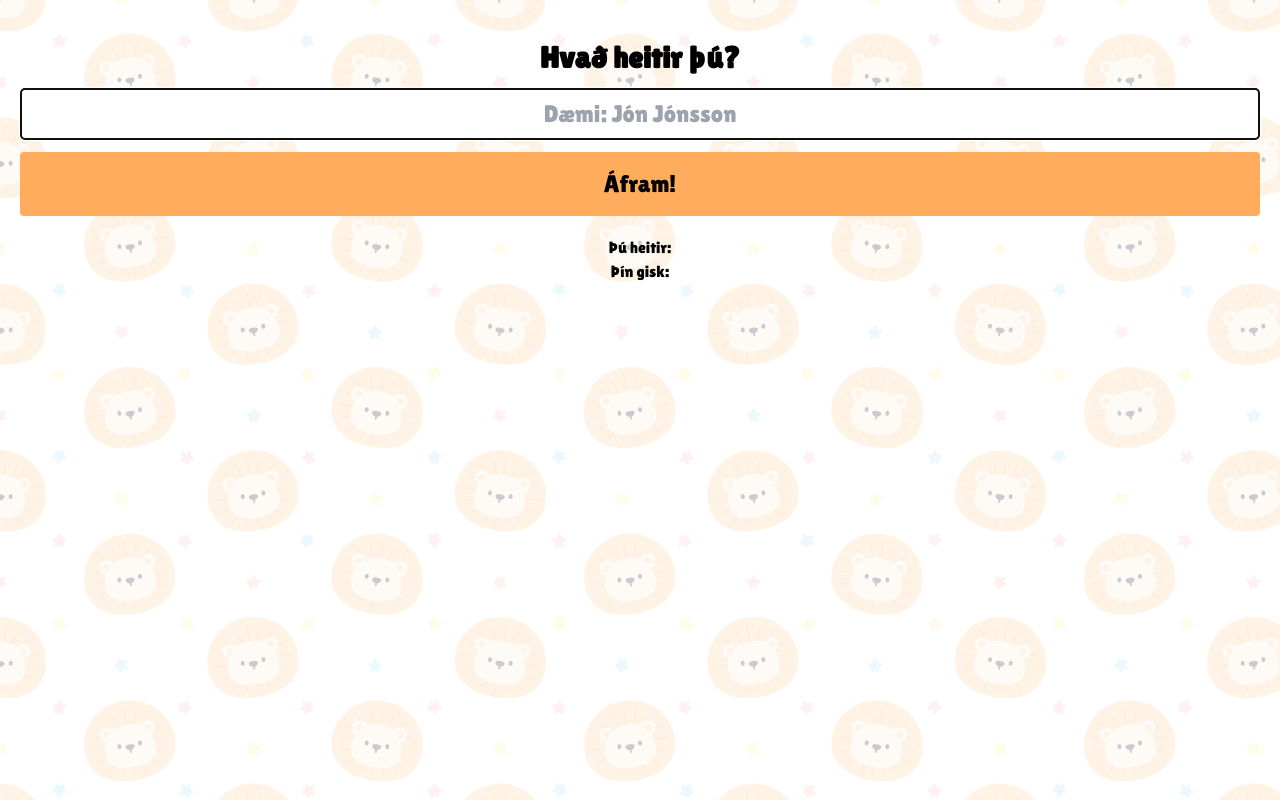
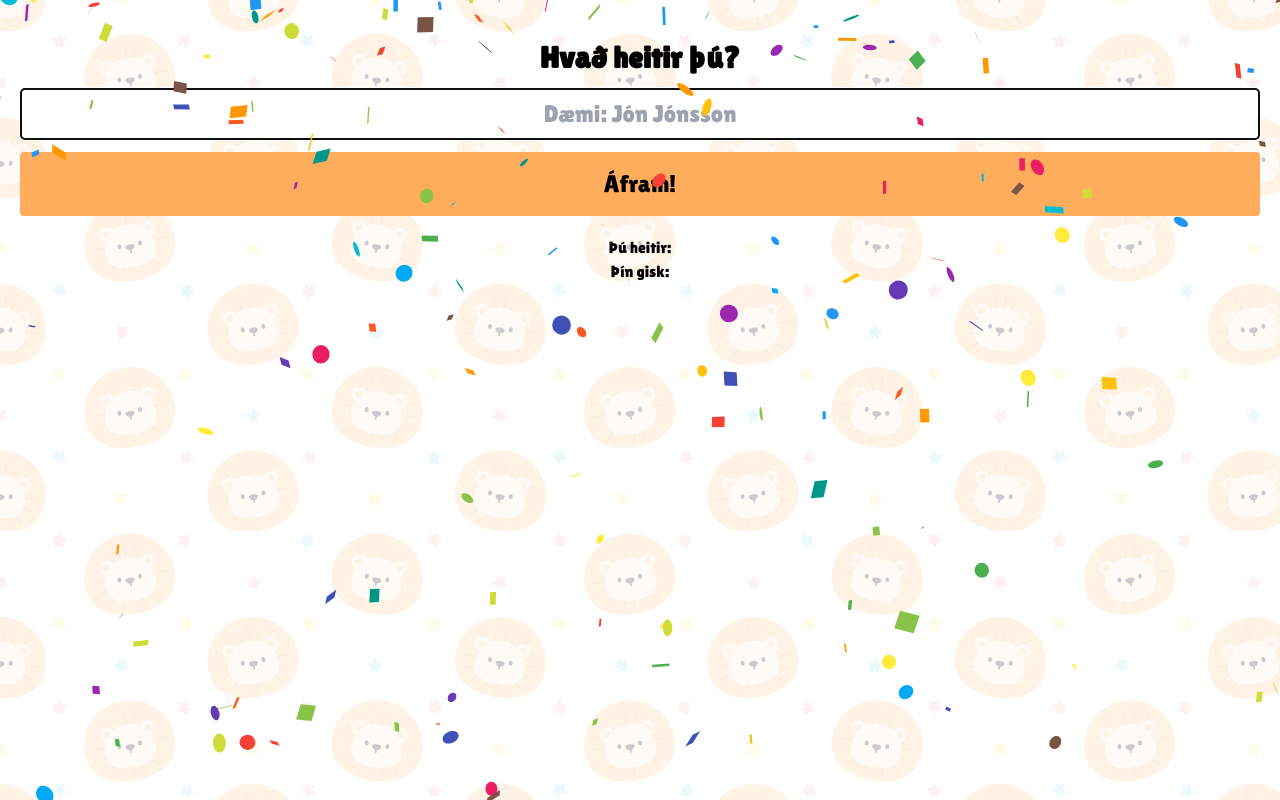
Before and after one commit to jonrh/name-reveal-party, a Next.js app: page / in a window 1280 px wide. Built offline with nearby package versions, Linux system fonts and the light colour scheme.

Commit message:
Added confetti rain
The confetti rain is intended to be displayed when the name has been guessed correctly. At the moment it is just statically displayed. Will change that later.

```diff
--- a/package.json
+++ b/package.json
@@ -12,6 +12,7 @@
     "faunadb": "4.5.2",
     "next": "12.1.0",
     "react": "17.0.2",
+    "react-confetti": "6.0.1",
     "react-dom": "17.0.2"
   },
   "devDependencies": {
--- a/pages/index.js
+++ b/pages/index.js
@@ -1,5 +1,6 @@
-import React, { useState } from "react";
+import React, { useState, useEffect } from "react";
 import Head from "next/head";
+import Confetti from "react-confetti";
 
 /** Makes a POST request to the API with a guess what the name is. */
 function guessApi(player, guess) {
@@ -40,6 +41,17 @@ export default function Index() {
   const [player, setPlayer] = useState("");
   const [guess, setGuess] = useState("");
   const [guesses, setGuesses] = useState([]);
+  const [windowSize, setWindowSize] = useState({
+    width: 0,
+    height: 0,
+  });
+
+  useEffect(() => {
+    setWindowSize({
+      width: window.innerWidth,
+      height: window.innerHeight,
+    })
+  }, []);
 
   // A hacky way to re-use the input and submit button UI instead
   // of creating re-usable components and pass down props and such.
@@ -78,6 +90,8 @@ export default function Index() {
       {/* Background image */}
       <div className="bgTeddy" />
 
+      <Confetti width={windowSize.width} height={windowSize.height} />
+
       <main className="text-center mx-5 my-0">
         <p className={labelStyle}>{label}</p>
 
```
Also changed, not shown: 2 other files (tests, documents, lock files or other folders).
